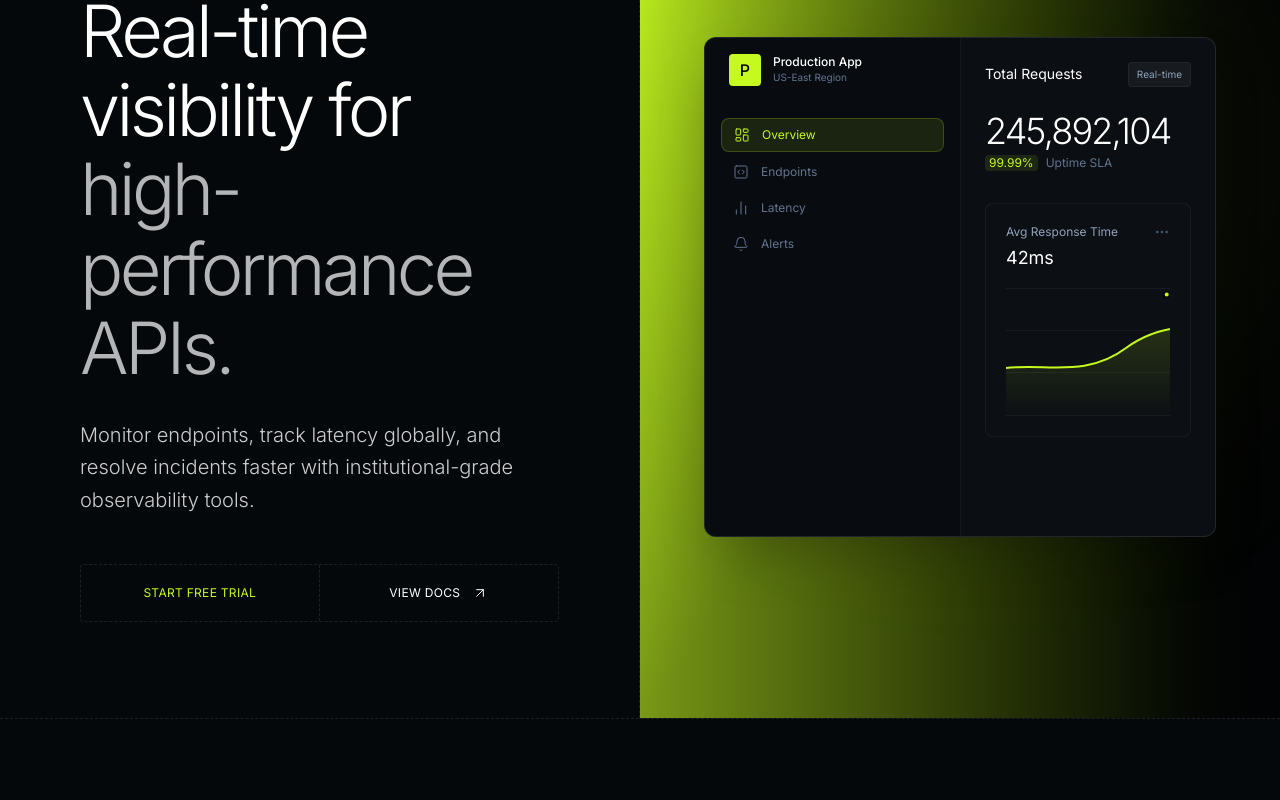
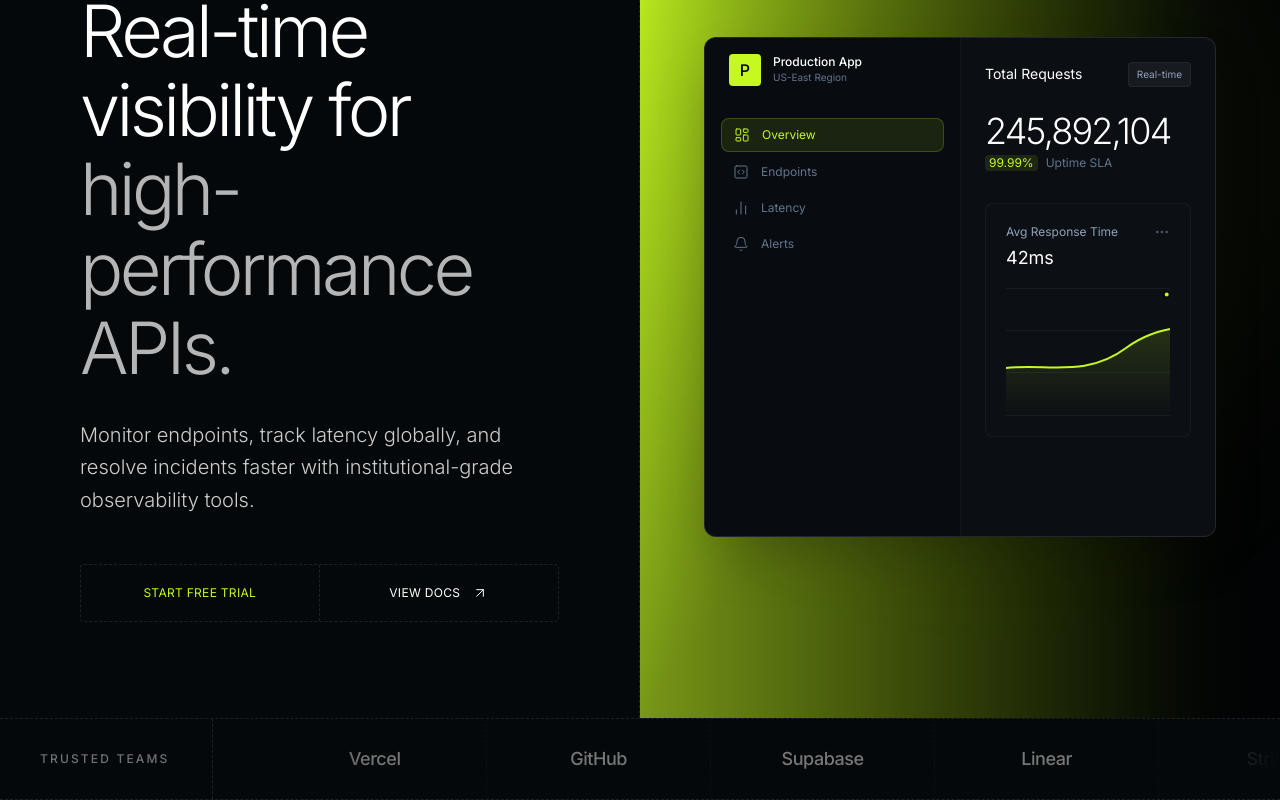
Before and after one commit to aakash-gupta02/Spectrix, a Next.js app in the folder frontend/: page / in a window 1280 px wide. Shown: the part 226-1026 px from the top of the page. Before the commit the page ends 945 px from the top, so only its background shows below. Built offline with nearby package versions, Linux system fonts and the light colour scheme.

Commit message:
add Marquee component with scrolling animation and integrate into main page

```diff
--- a/frontend/src/app/globals.css
+++ b/frontend/src/app/globals.css
@@ -60,3 +60,23 @@ body {
   -ms-overflow-style: none;
   scrollbar-width: none;
 }
+
+@keyframes marquee-scroll {
+  0% {
+    transform: translateX(0);
+  }
+
+  100% {
+    transform: translateX(-50%);
+  }
+}
+
+.marquee-track {
+  display: flex;
+  width: fit-content;
+  animation: marquee-scroll 36s linear infinite;
+}
+
+.group:hover .marquee-track {
+  animation-play-state: paused;
+}
--- a/frontend/src/app/page.js
+++ b/frontend/src/app/page.js
@@ -1,12 +1,14 @@
 import React from "react";
 import Navbar from "@/components/landingPage/Navbar";
 import Hero from "@/components/landingPage/Hero";
+import Marquee from "@/components/landingPage/Marquee";
 
 const page = () => {
   return (
     <main className="min-h-screen bg-page text-body">
       <Navbar />
       <Hero />
+      <Marquee />
     </main>
   );
 };
--- /dev/null
+++ b/frontend/src/components/landingPage/Marquee.jsx
@@ -0,0 +1,41 @@
+import React from "react";
+
+const partners = ["Stripe", "Vercel", "GitHub", "Supabase", "Linear"];
+
+export default function Marquee() {
+  const marqueeItems = [...partners, ...partners];
+
+  return (
+    <section className="group border-b border-dashed border-white/10 bg-page">
+      <div className="mx-auto max-w-screen-2xl">
+        <div className="grid grid-cols-1 md:grid-cols-12">
+          <div className="relative z-10 col-span-12 flex items-center border-b border-dashed border-white/10 bg-page px-6 py-8 md:col-span-2 md:border-b-0 md:border-r md:px-10">
+            <span className="text-xs font-medium uppercase tracking-[0.18em] text-zinc-500">
+              Trusted Teams
+            </span>
+          </div>
+
+          <div
+            className="col-span-12 flex h-20 items-center overflow-hidden md:col-span-10"
+            style={{
+              maskImage: "linear-gradient(to right, transparent, black 15%, black 85%, transparent)",
+              WebkitMaskImage:
+                "linear-gradient(to right, transparent, black 15%, black 85%, transparent)",
+            }}
+          >
+            <div className="marquee-track">
+              {marqueeItems.map((partner, index) => (
+                <div
+                  key={`${partner}-${index}`}
+                  className="flex h-20 w-56 shrink-0 items-center justify-center border-r border-dashed border-white/10 opacity-45 transition-opacity duration-300 hover:opacity-100"
+                >
+                  <span className="text-lg font-medium tracking-tight text-white">{partner}</span>
+                </div>
+              ))}
+            </div>
+          </div>
+        </div>
+      </div>
+    </section>
+  );
+}
```
